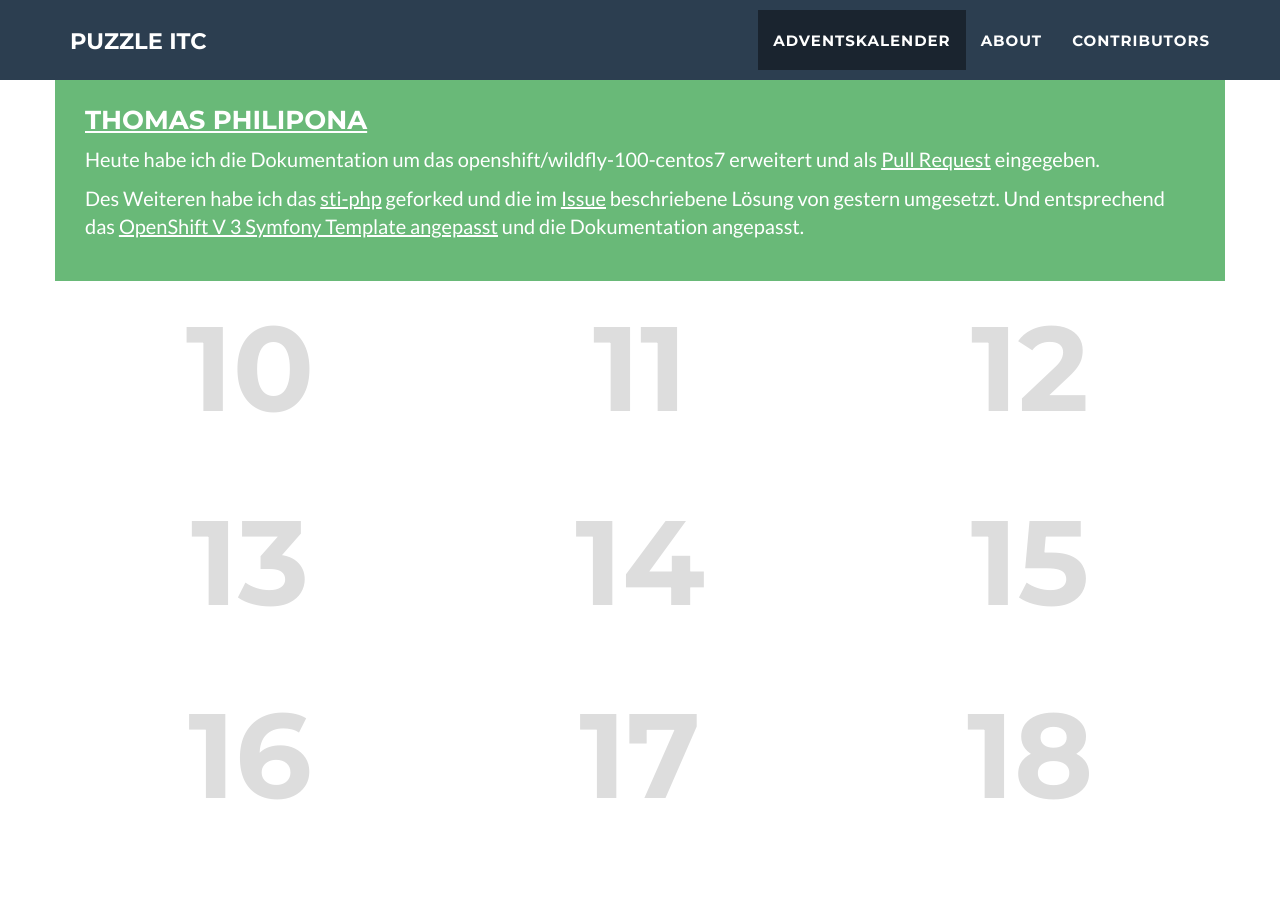
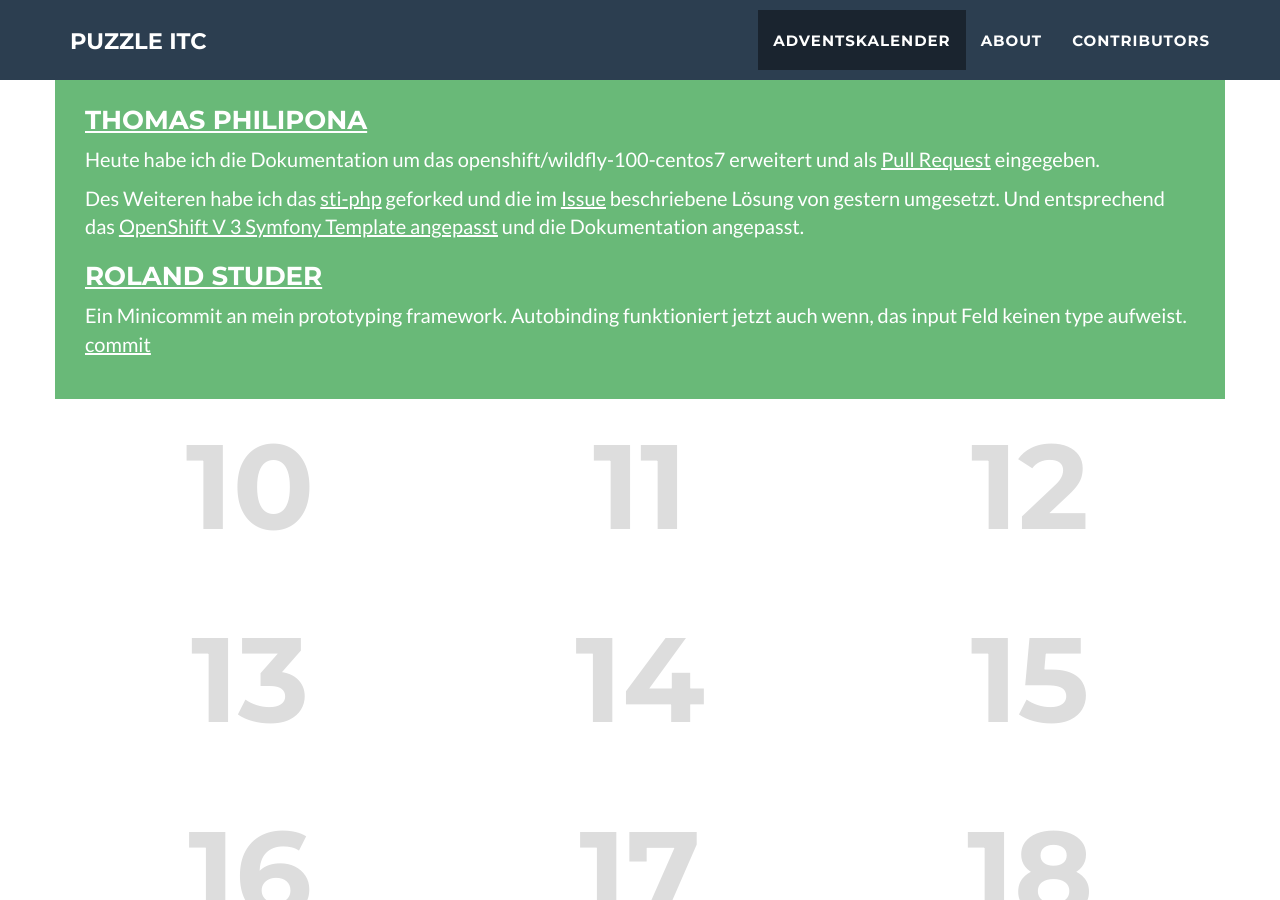
Before and after one commit to puzzle/opensource-advent-challenge-2015, a Jekyll site: the page built from index.html, in a window 1280 px wide and 900 px high, scrolled down 1664 px. Built offline with Jekyll 4.4.1, drawn with Linux system fonts in a browser that asks for light colours; nearby versions of some CDN libraries.

Commit message:
contribution tag 7

```diff
--- a/_doors/07.markdown
+++ b/_doors/07.markdown
@@ -9,3 +9,7 @@ active: true
 Heute habe ich die Dokumentation um das openshift/wildfly-100-centos7 erweitert und als [Pull Request](https://github.com/openshift/sti-wildfly/pull/65) eingegeben.
 
 Des Weiteren habe ich das [sti-php](https://github.com/phil-pona/sti-php) geforked und die im [Issue](https://github.com/openshift/sti-php/issues/73) beschriebene Lösung von gestern umgesetzt. Und entsprechend das [OpenShift V 3 Symfony Template angepasst](https://github.com/phil-pona/ose3-symfony2-ex) und die Dokumentation angepasst.
+
+### [Roland Studer](https://github.com/rolandstuder)
+
+Ein Minicommit an mein prototyping framework. Autobinding funktioniert jetzt auch wenn, das input Feld keinen type aufweist. [commit](https://github.com/RolandStuder/jeizinen-meteor/commit/28bb3a8a8191ec01e97662f69bde80e2dbd67b91)
```
